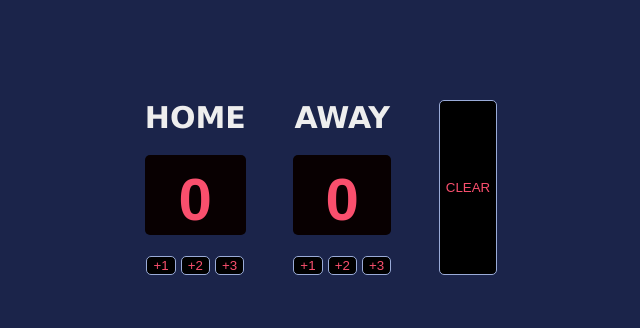
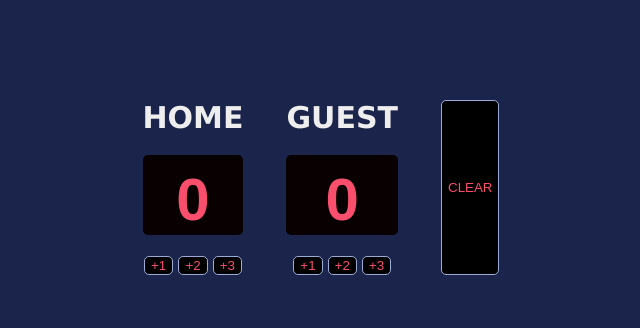
Before and after one commit to MikeRD33/ScoreBoardv1, a website built with Vite: page index.html in a window 1280 px wide. Shown: the whole page, without its empty margins (319-959 px from the left). Built offline with nearby package versions, Linux system fonts and the light colour scheme; files whose address does not match are found by name; a web font is replaced by a local one.

Commit message:
Update Scoreboard
Changed AWAY header to GUEST

```diff
--- a/index.html
+++ b/index.html
@@ -15,7 +15,7 @@
                 </div>
             </div>
             <div>
-                <h3 class="tittle">AWAY</h3>
+                <h3 class="tittle">GUEST</h3>
                 <h2 id="guest-score" class="score">0</h2>
                 <div class="points-table">
                     <button onclick="guestIncrement1()">+1</button>
```
